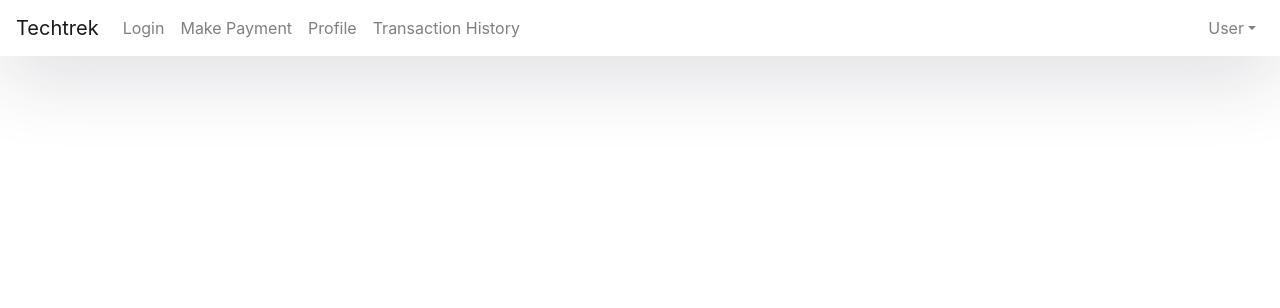
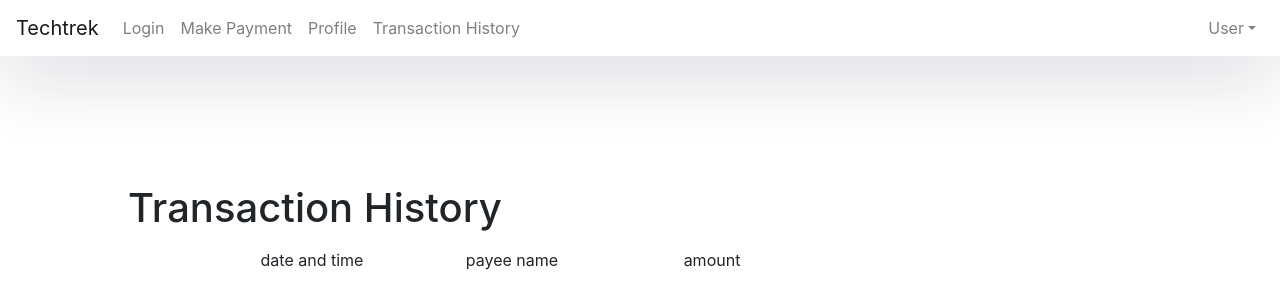
Before and after one commit to e0176881/SEED2021_TT2_Room-12, a React (Create React App) app: page /transactionHistory in a window 1280 px wide. Shown: the top 308 px of the page. Built offline with nearby package versions, Linux system fonts and the light colour scheme.

Commit message:
transachist

```diff
--- a/src/App.css
+++ b/src/App.css
@@ -123,3 +123,27 @@ body, html, .App, #root, .outer {
   height: 200px;
   width:100%;
 }
+
+
+.transactwrapper {
+  width:80%;
+  height: 100%;
+  padding: 10%;
+  text-align: center;
+}
+
+
+.transacttable {
+  width: 600px;
+  display:inline-block;
+  background-color: #fff;
+}
+
+.transacttable td {
+  width: 200px;
+  height: 40px;
+}
+
+.transactheader {
+  text-align: left;
+}
--- a/src/components/transactionHistory.js
+++ b/src/components/transactionHistory.js
@@ -1,7 +1,19 @@
 import React from "react";
 
 function transactionHistory() {
-  return <div></div>;
+  return (
+  <div class="transactwrapper">
+      <h1 class="transactheader">Transaction History</h1>
+
+      <table class="transacttable">
+         <tr>
+         <td>date and time</td>
+         <td>payee name</td>
+         <td>amount</td>
+         </tr>
+      </table>
+
+  </div>);
 }
 
 export default transactionHistory;
```
